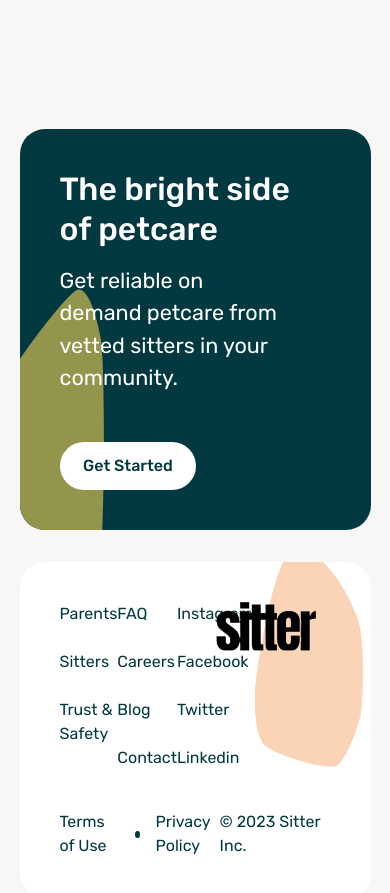
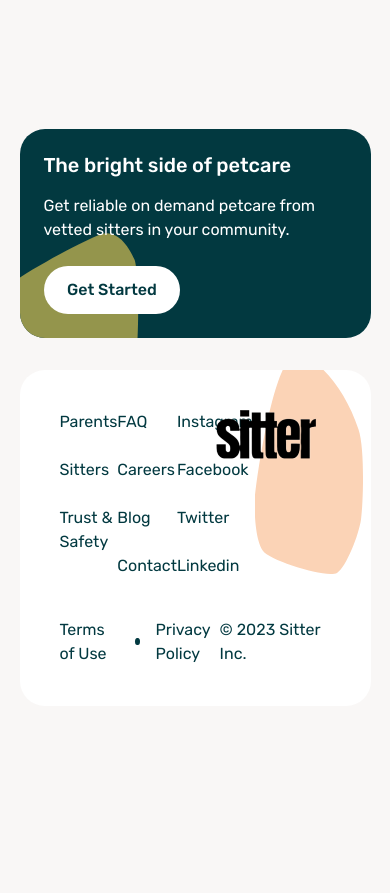
Before and after one commit to samsonc89/otter-replica, a React (Vite) app: page / in a window 390 px wide. Shown: the part 5740-6633 px from the top of the page. After the commit the page ends 6526 px from the top, so only its background shows below. Built offline with nearby package versions, Linux system fonts and the light colour scheme.

Commit message:
Adjust sizing of CTA content

```diff
--- a/src/containers/Footer/footer.css
+++ b/src/containers/Footer/footer.css
@@ -146,4 +146,23 @@
 }
 
 @media screen and (max-width: 480px) {
+  .footer-cta {
+    padding: 1.5rem;
+  }
+  .footer-cta-content {
+    max-width: 100%;
+  }
+
+  .footer-cta-heading {
+    font-size: 1.25rem;
+  }
+  .footer-cta-text {
+    font-size: 1rem;
+    margin-bottom: 1.5rem;
+  }
+
+  .footer-cta-shape {
+    width: 50%;
+    top: 50%;
+  }
 }
```
